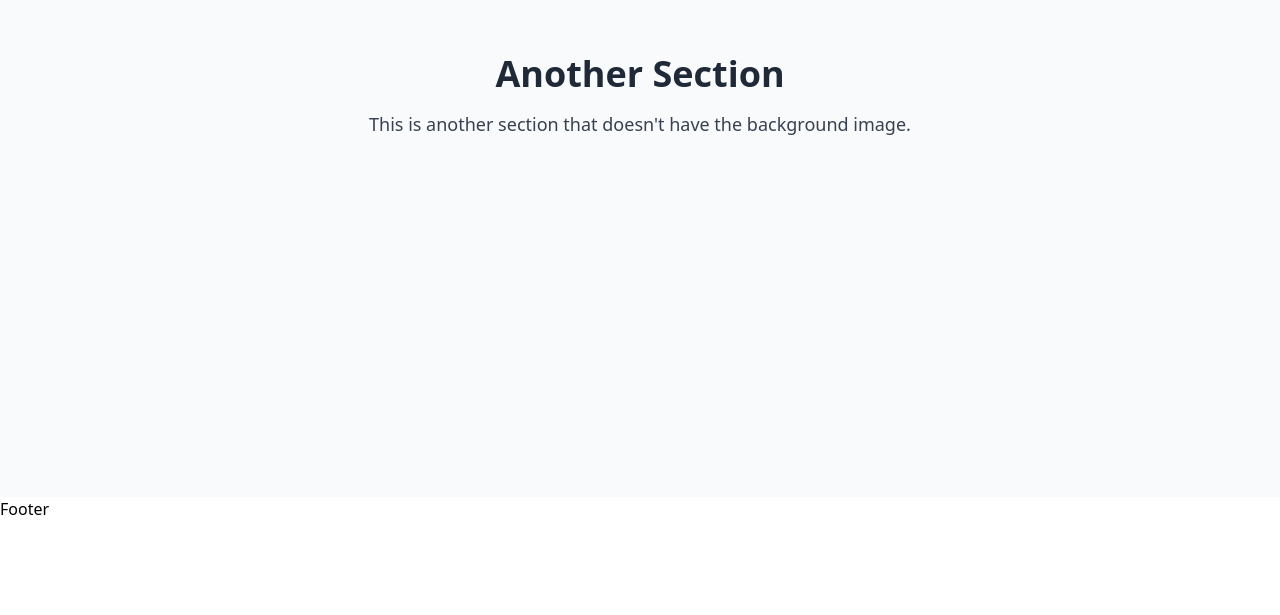
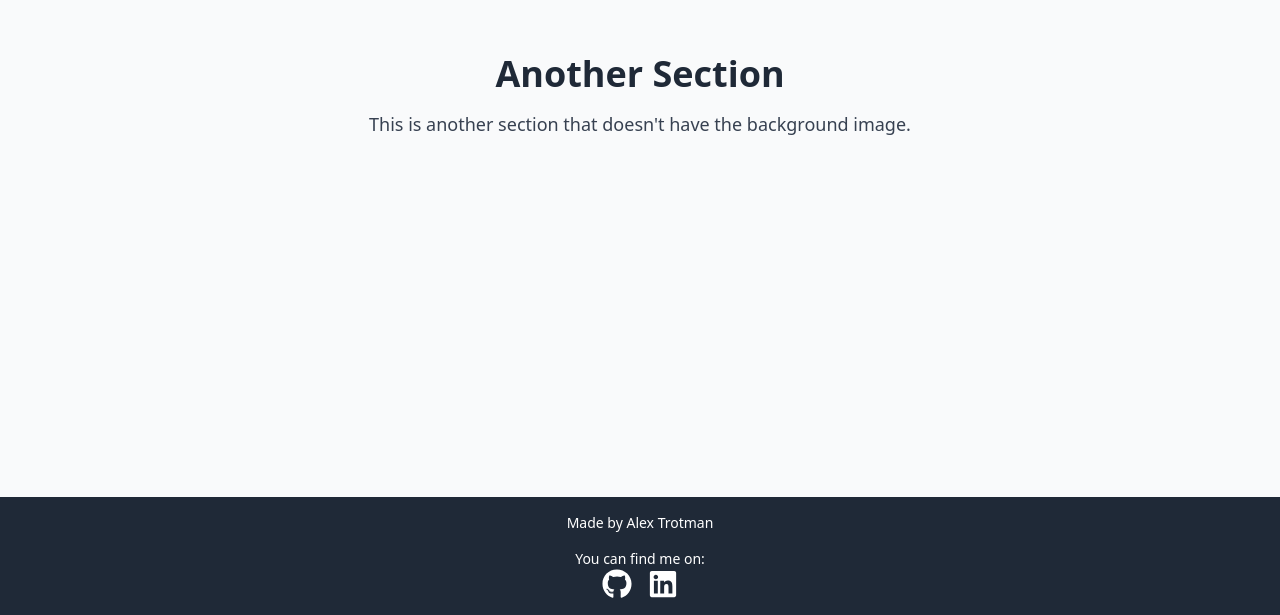
Before and after one commit to Alex-Trotman/phase-4-project, a React (Create React App) app in the folder client/: page / in a window 1280 px wide. Shown: the part 1103-1718 px from the top of the page. Before the commit the page ends 1624 px from the top, so only its background shows below. Built offline with nearby package versions, Linux system fonts and the light colour scheme; no server answers.

Commit message:
changes footer

```diff
--- a/client/src/App.js
+++ b/client/src/App.js
@@ -131,7 +131,7 @@ function DashboardLayout() {
           <hr className="my-3" />
           <SideBarItem
             icon={<Settings size={20} />}
-            text="Settings"
+            text="Settings (coming soon)"
             path=""
             active={location.pathname === "/app/settings"} // Dynamically set active prop
           />
--- a/client/src/components/Footer.jsx
+++ b/client/src/components/Footer.jsx
@@ -1,7 +1,40 @@
 import React from "react";
+import { FaGithub } from "react-icons/fa";
+import { FaLinkedin } from "react-icons/fa";
 
 function Footer() {
-  return <p>Footer</p>;
+  return (
+    <footer className="bg-gray-800 text-white py-4">
+      <div className="container mx-auto text-center">
+        <p className="text-sm">Made by Alex Trotman</p>
+      </div>
+      <div className="container mx-auto text-center mt-4">
+        <p className="text-sm">You can find me on:</p>
+        <ul className="flex justify-center space-x-4">
+          <li>
+            <a
+              href="https://github.com/Alex-Trotman"
+              target="_blank"
+              rel="noopener noreferrer"
+              className="hover:text-gray-400"
+            >
+              <FaGithub className="text-3xl" />
+            </a>
+          </li>
+          <li>
+            <a
+              href="https://www.linkedin.com/in/alex-trotman-7173b1245/"
+              target="_blank"
+              rel="noopener noreferrer"
+              className="hover:text-gray-400"
+            >
+              <FaLinkedin className="text-3xl" />
+            </a>
+          </li>
+        </ul>
+      </div>
+    </footer>
+  );
 }
 
 export default Footer;
--- a/client/src/pages/Dashboard.jsx
+++ b/client/src/pages/Dashboard.jsx
@@ -88,7 +88,7 @@ export default function Dashboard() {
       </div>
 
       {/* Habit Cards Section */}
-      <div className="w-full bg-white rounded-lg overflow-y-auto max-h-[500px] p-4">
+      <div className="w-full bg-white rounded-lg sm:overflow-y-auto max-h-[500px] p-4">
         <div className="grid grid-cols-1 gap-4 justify-items-center">
           {habits.length > 0 ? (
             habits.map((habit) => {
--- a/client/src/pages/Habits.jsx
+++ b/client/src/pages/Habits.jsx
@@ -133,7 +133,7 @@ function Habits() {
   };
 
   return (
-    <div className="habits-container bg-gray-100 p-6 shadow-lg flex flex-col items-center">
+    <div className="habits-container bg-gray-100 p-6 shadow-lg flex flex-col min-h-screen items-center">
       <form
         onSubmit={formik.handleSubmit}
         className="habit-input space-y-4 w-full max-w-md"
--- a/client/src/pages/Statistics.jsx
+++ b/client/src/pages/Statistics.jsx
@@ -37,18 +37,37 @@
 import React, { useContext, useEffect } from "react";
 import { MyContext } from "../MyContext";
 import StatisticsDonut from "../components/StatisticsDonut";
+import { Link } from "react-router-dom";
 
 function Statistics() {
-  const { categories, fetchCategories } = useContext(MyContext);
+  const { categories, habits, fetchCategories } = useContext(MyContext);
 
   useEffect(() => {
     fetchCategories();
   }, []);
 
   return (
-    <div className="statistics-main flex items-center justify-center h-screen bg-white overflow-hidden">
+    <div className="statistics-main flex flex-col items-center justify-center h-screen bg-white overflow-hidden">
       {/* Full-screen centered donut chart */}
-      <StatisticsDonut categories={categories} />
+
+      {habits.length > 0 ? (
+        <>
+          <h1>Click on a section to drill down</h1>
+          <StatisticsDonut categories={categories} />
+        </>
+      ) : (
+        <p className="text-gray-500">
+          Please add{" "}
+          <Link to="/app/categories" className="text-blue-500 underline">
+            categories
+          </Link>{" "}
+          and{" "}
+          <Link to="/app/habits" className="text-blue-500 underline">
+            habits
+          </Link>
+          .
+        </p>
+      )}
     </div>
   );
 }
```
